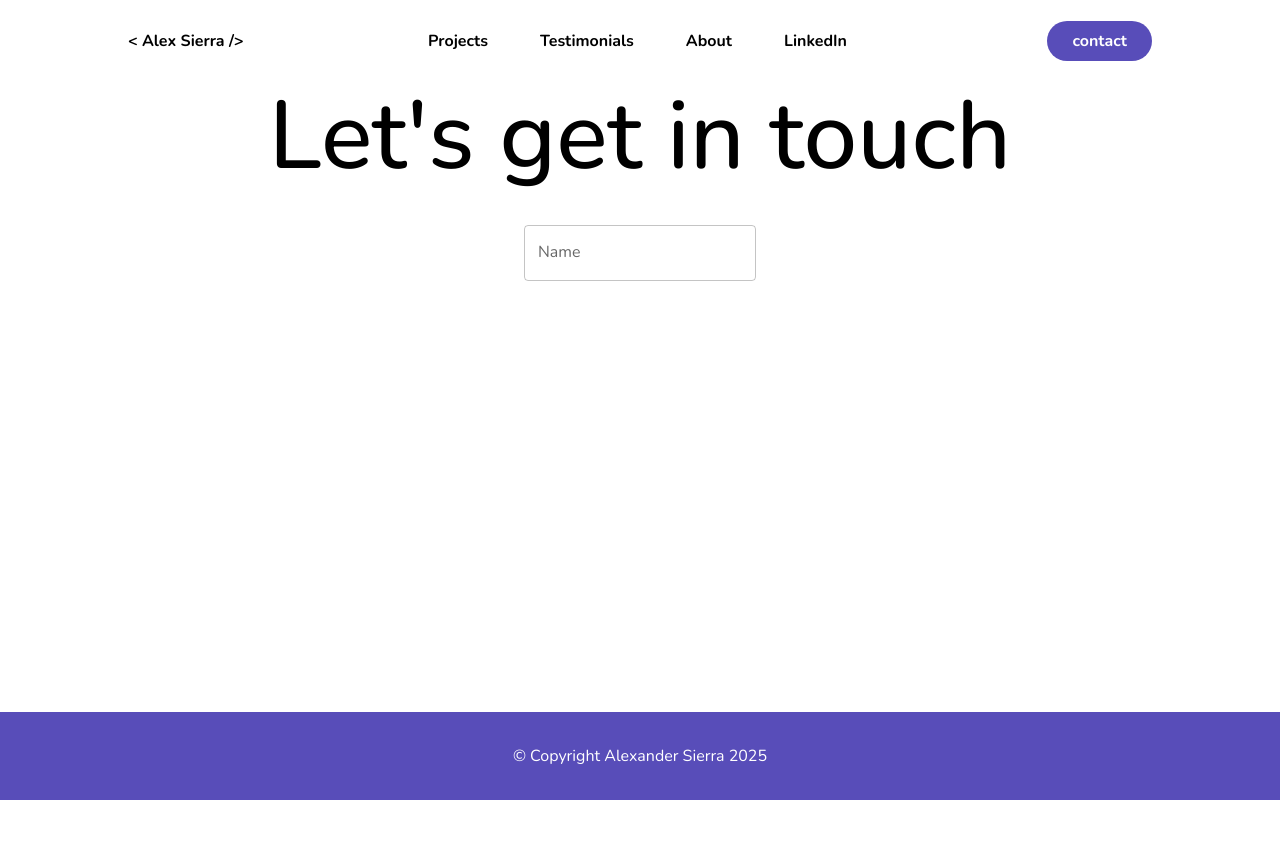
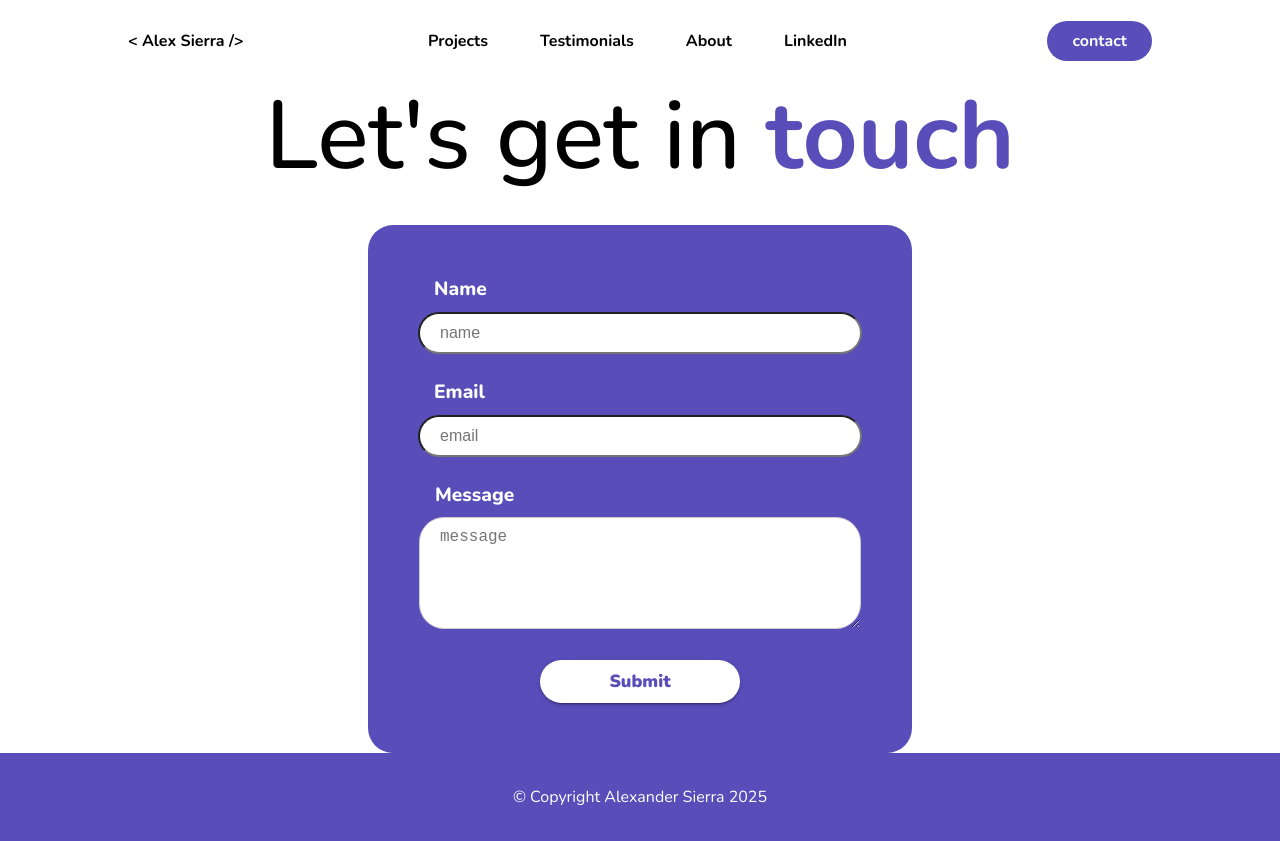
Before and after one commit to alexandercsierra/portfolio-2024, a React (Vite) app: page /contact in a window 1280 px wide. Before the commit the page ends 800 px from the top, so only its background shows below. Built offline with nearby package versions, Linux system fonts and the light colour scheme.

Commit message:
add new project, adjust styles, add contact page

```diff
--- a/src/Projects.tsx
+++ b/src/Projects.tsx
@@ -11,7 +11,7 @@ const Projects = () => {
           variant={"h2"}
           sx={{
             textAlign: "center",
-            my: 4,
+            my: { xs: 0, md: 4 },
             fontWeight: "800",
           }}
         >
--- a/src/components/About.tsx
+++ b/src/components/About.tsx
@@ -8,7 +8,7 @@ const About = () => {
     <ImageText
       title={"Who am I, **really** ?"}
       description={
-        "I'm a **Software Engineer** with **5** years of experience in the industry building complex, real-world web applications for real users. \n Whether you're a company looking for a full stack dev or a small business looking to build a website, feel free to reach out. Let's see what we can build together!"
+        "I'm a **Software Engineer** with **5** years of experience in the industry building complex, real-world web applications for real users. Primarily using a stack of Next.JS, React, and Node.\n I also love 3D modelling, which I use both as a hobby to create fun images and in a collaborative, graphic design capacity.\n I love unwinding with a good video game or a good book. Whether you're a company looking for a full stack dev or a small business looking to build a website, feel free to reach out. Let's see what we can build together!"
       }
       imagePath={kirbyHat}
       ctaLink={{
--- a/src/components/Homepage.tsx
+++ b/src/components/Homepage.tsx
@@ -13,7 +13,7 @@ const Homepage = () => {
         maxDescriptionWidth="725px"
         title={"**Full Stack** Web Developer"}
         description={
-          "Hi, I'm Alex 👋🏻 — I've got over 5 years of experience developing web applications in HTML/CSS/JavaScript/React/Next.JS/Node. I love writing code that makes an impact. On users, on companies, on the world. Perpetual learner and keyboard enthusiast (clicky-clack), I am fueled by curiosity and the drive to make a difference."
+          "Hi, I'm Alex 👋🏻 — I've got over 5 years of experience developing web applications. I love writing code that makes an impact. On users, on companies, on the world! Checkout some projects I've worked on and if you like what you see, let's chat about how we can build something awesome together."
         }
         ctaLink={{
           text: "See my work",
--- a/src/components/ProjectCard.tsx
+++ b/src/components/ProjectCard.tsx
@@ -2,6 +2,7 @@ import { Box, Typography } from "@mui/material";
 import fiveablehomepage from "../assets/fiveablehomepage.png";
 import phasmo from "../assets/phasmo.png";
 import algos from "../assets/algoPatterns.png";
+import bCard from "../assets/bCard.jpg";
 import { NavLink } from "react-router-dom";
 import { accentColor, grey } from "../constants/colors";
 
@@ -9,6 +10,7 @@ const imageMap = {
   fiveable: fiveablehomepage,
   phasmo: phasmo,
   algos,
+  businessCard: bCard,
 };
 
 const ProjectCard = ({
@@ -42,12 +44,13 @@ const ProjectCard = ({
     >
       <Box
         sx={{
+          lineHeight: "0",
           boxShadow: "rgba(0, 0, 0, 0.35) 0px 5px 15px",
-          borderRadius: "25px",
-          padding: 2,
-          backgroundColor: backgroundColor || "white",
+          borderRadius: backgroundColor ? "25px" : "none",
+          padding: backgroundColor ? 2 : "",
+          backgroundColor: backgroundColor || "none",
           cursor: "pointer",
-          width: { xs: "400px", md: "600px" },
+          width: { xs: "350px", md: "600px" },
           // boxShadow: "none", // Initial state
           transition: "box-shadow .6s ease", // Add transition
           "&:hover": {
@@ -56,7 +59,13 @@ const ProjectCard = ({
           },
         }}
       >
-        <NavLink to={url} style={{ width: "inherit" }}>
+        <NavLink
+          to={url}
+          style={{
+            width: "inherit",
+          }}
+          target={"_blank"}
+        >
           <img src={imageMap[id]} style={{ width: "inherit" }} />
         </NavLink>
       </Box>
@@ -98,7 +107,14 @@ const ProjectCard = ({
           {descArr.map((desc) => {
             return (
               <li style={{ color: textColor }}>
-                <Typography sx={{ color: textColor }}>{desc}</Typography>
+                <Typography
+                  sx={{
+                    color: textColor,
+                    fontSize: { xs: ".875rem", md: "1rem" },
+                  }}
+                >
+                  {desc}
+                </Typography>
               </li>
             );
           })}
--- a/src/constants/projectData.ts
+++ b/src/constants/projectData.ts
@@ -14,6 +14,7 @@ export const projectData = [
     ],
     description:
       "I have worked on a payment platform that allows users to pay for services using their credit card. The platform is built using React, Redux, and TypeScript. I have also worked on the backend using Node.js and Express.js. The platform is integrated with Stripe for payment processing. I have also worked on the admin dashboard that allows the admin to view and manage transactions. The platform is deployed on AWS using EC2 and RDS.",
+    backgroundColor: "#fff",
   },
   {
     id: "algos",
@@ -43,4 +44,16 @@ export const projectData = [
       "Phasmo Buddy is a web app that helps players of the game Phasmophobia track their evidence and ghost hunting progress. The app is built using React, Redux, and TypeScript. The app is integrated with Firebase for user authentication and data storage. I have also worked on the backend using Node.js and Express.js. The app is deployed on Vercel.",
     backgroundColor: "#22272D",
   },
+  {
+    id: "businessCard",
+    title: "Custom Events Business Card",
+    url: "https://drive.google.com/file/d/1KFnZvMy7lL0sEDBYHQem_ZoAgjYwuSMw/view?usp=sharing",
+    descArr: [
+      "Custom business card design for a hospitality and events professional",
+      "3D modelled with Blender",
+      "Custom logo design",
+    ],
+    description:
+      "Phasmo Buddy is a web app that helps players of the game Phasmophobia track their evidence and ghost hunting progress. The app is built using React, Redux, and TypeScript. The app is integrated with Firebase for user authentication and data storage. I have also worked on the backend using Node.js and Express.js. The app is deployed on Vercel.",
+  },
 ];
--- a/src/main.tsx
+++ b/src/main.tsx
@@ -39,7 +39,7 @@ const router = createBrowserRouter([
 const theme = createTheme({
   palette: {
     primary: {
-      main: "#4BB2F9",
+      main: "#584DB9",
       dark: "#2b668e",
     },
     secondary: {
--- a/src/pages/Contact.tsx
+++ b/src/pages/Contact.tsx
@@ -1,6 +1,26 @@
-import { Box, TextField, Typography } from "@mui/material";
+import { Box, TextField, Typography, Button } from "@mui/material";
+import { useState } from "react";
+import TextWithBold from "../components/TextWithBold";
 
 const Contact = () => {
+  const [form, setForm] = useState({
+    name: "",
+    email: "",
+    message: "",
+  });
+
+  const handleChange = (e: any) => {
+    setForm({
+      ...form,
+      [e.target.name]: e.target.value,
+    });
+  };
+
+  const onSubmit = (e: any) => {
+    e.preventDefault();
+    console.log(form);
+  };
+
   return (
     <Box
       sx={{
@@ -11,11 +31,128 @@ const Contact = () => {
       }}
     >
       <Typography variant={"h1"} sx={{ fontWeight: "500", mb: 4 }}>
-        Let's get in touch
+        <TextWithBold text={"Let's get in **touch**"} />
       </Typography>
-      <Box sx={{ display: "flex", flexDirection: "column" }}>
-        <TextField placeholder={"name"} label="Name" variant="outlined" />
-      </Box>
+      <form
+        style={{
+          display: "flex",
+          justifyContent: "center",
+          alignItems: "center",
+          width: "100%",
+        }}
+        onSubmit={onSubmit}
+      >
+        <Box
+          sx={{
+            padding: "50px",
+            bgcolor: "primary.main",
+            display: "flex",
+            justifyContent: "center",
+            alignItems: "center",
+            flexDirection: "column",
+            maxWidth: "800px",
+            borderRadius: "25px",
+          }}
+          gap={3}
+        >
+          {/* <label htmlFor={"name"}>Name</label> */}
+          <Box>
+            <Typography
+              sx={{
+                color: "white",
+                fontWeight: "800",
+                fontSize: "1.2rem",
+                ml: 2,
+                mb: 1,
+              }}
+            >
+              Name
+            </Typography>
+            <input
+              name={"name"}
+              value={form.name}
+              onChange={handleChange}
+              placeholder={"name"}
+              style={{
+                fontSize: "16px",
+                borderRadius: "35px",
+                width: "400px",
+                padding: "10px 20px",
+              }}
+            />
+          </Box>
+          <Box>
+            {/* <label htmlFor={"name"}>Email</label> */}
+            <Typography
+              sx={{
+                color: "white",
+                fontWeight: "800",
+                fontSize: "1.2rem",
+                ml: 2,
+                mb: 1,
+              }}
+            >
+              Email
+            </Typography>
+            <input
+              name={"email"}
+              type={"email"}
+              value={form.email}
+              onChange={handleChange}
+              placeholder={"email"}
+              style={{
+                fontSize: "16px",
+                borderRadius: "25px",
+                width: "400px",
+                padding: "10px 20px",
+              }}
+            />
+          </Box>
+          <Box>
+            {/* <label htmlFor={"name"}>Message</label> */}
+            <Typography
+              sx={{
+                color: "white",
+                fontWeight: "800",
+                fontSize: "1.2rem",
+                ml: 2,
+                mb: 1,
+              }}
+            >
+              Message
+            </Typography>
+            <textarea
+              rows={5}
+              name={"message"}
+              value={form.message}
+              onChange={handleChange}
+              placeholder={"message"}
+              style={{
+                fontSize: "16px",
+                borderRadius: "25px",
+                width: "400px",
+                padding: "10px 20px",
+                border: "1px solid #ccc",
+              }}
+            />
+          </Box>
+          <Button
+            sx={{
+              borderRadius: "25px",
+              color: "primary.main",
+              background: "white",
+              fontWeight: "900",
+              fontSize: "1.1rem",
+              textTransform: "none",
+              width: "200px",
+            }}
+            variant={"contained"}
+            type={"submit"}
+          >
+            Submit
+          </Button>
+        </Box>
+      </form>
     </Box>
   );
 };
```
Also changed, not shown: src/assets/bCard.jpg (added), 1 other file (tests, documents, lock files or other folders).
